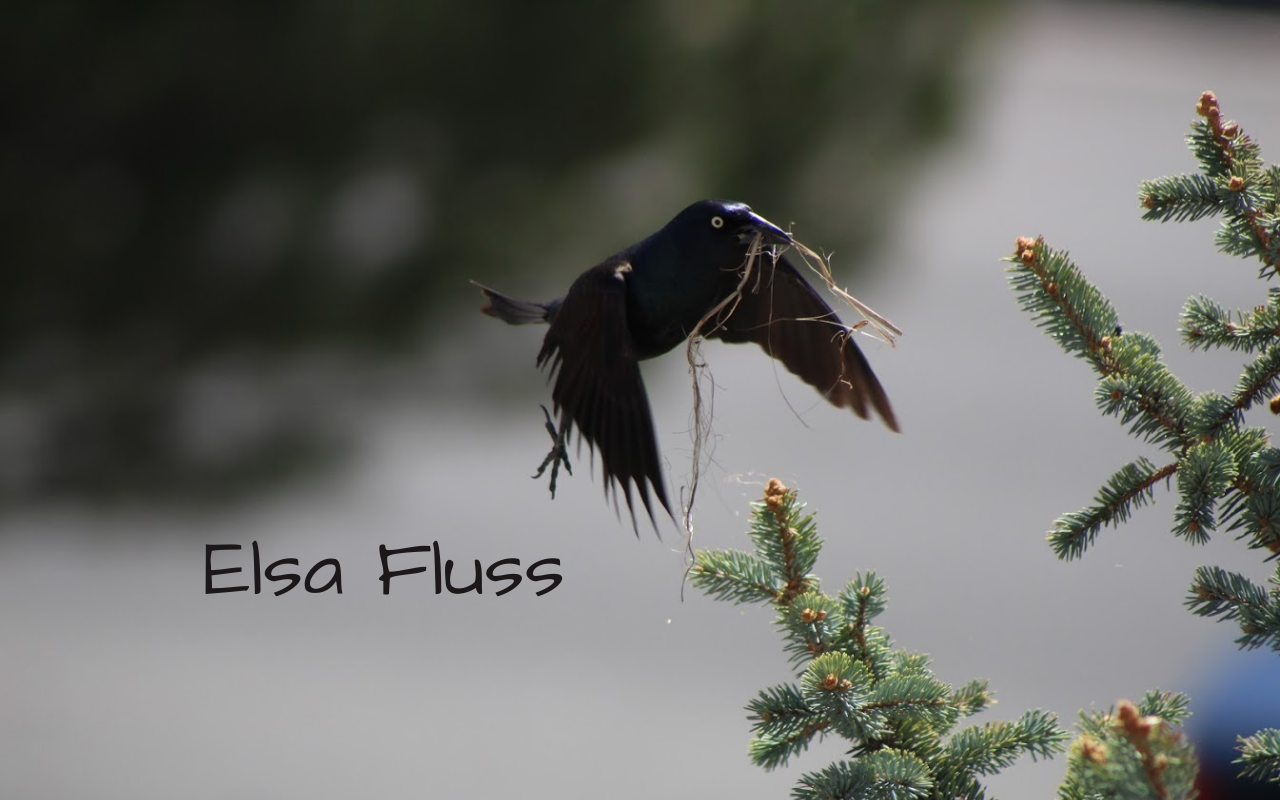
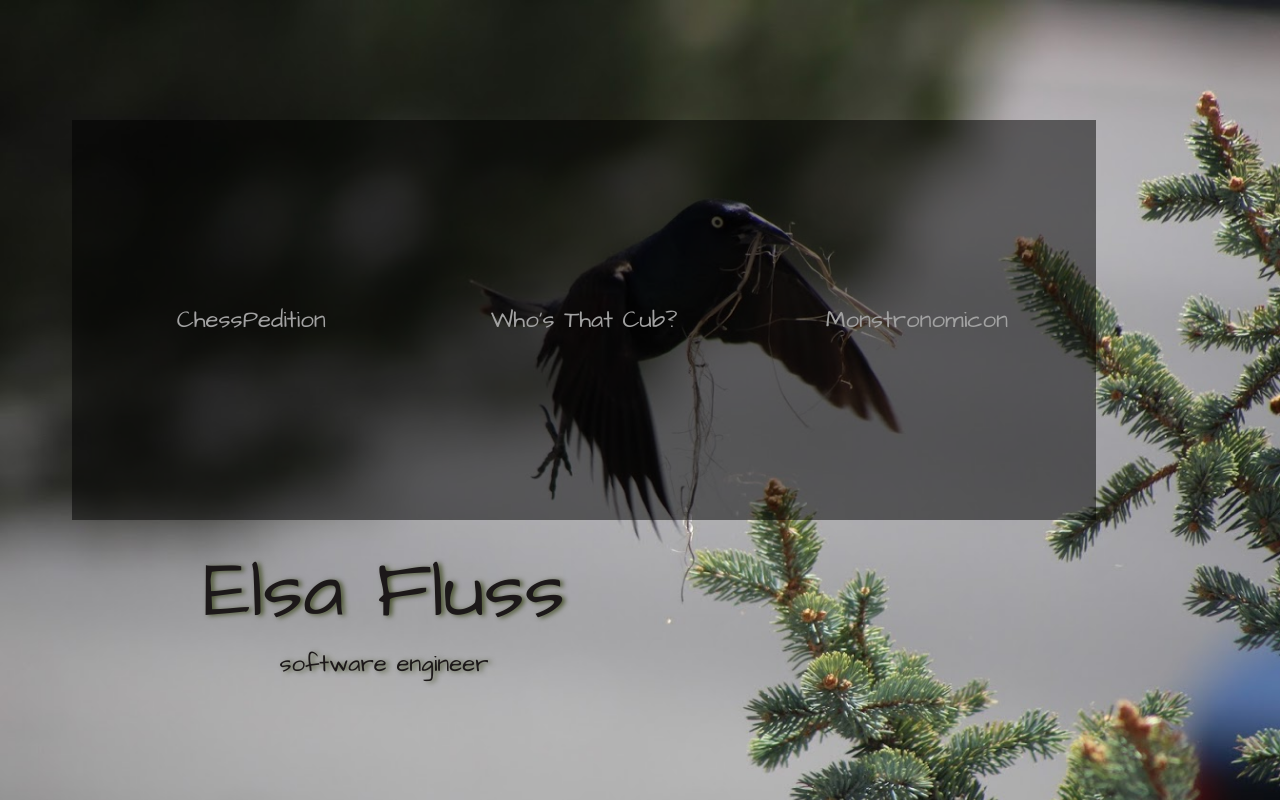
Before and after one commit to elsafluss/home-site, a React (Create React App) app: page / in a window 1280 px wide. Built offline with nearby package versions, Linux system fonts and the light colour scheme.

Commit message:
Add cards for current projects.

```diff
--- a/src/App.css
+++ b/src/App.css
@@ -24,10 +24,19 @@
   flex-direction: column;
   align-items: center;
   justify-content: center;
-  font-size: calc(10px + 2vmin);
   color: #1c1819;
-  height: 300px;
+  height: 200px;
   width: 60%;
   margin-bottom: 1em;
   font-size: 5em;
+  text-shadow: 3px 1px 5px #4b5530;
 }
+
+.App-header:hover {
+  transform: scale(1.2);
+}
+
+.header-small {
+  margin-top: 0;
+  font-size: x-large;
+}
--- a/src/App.js
+++ b/src/App.js
@@ -1,11 +1,14 @@
 import './assets/background-bird.jpeg'
+import Menu from './Menu'
 import './App.css';
 
 function App() {
   return (
     <div className="App">
+      <Menu />
       <header className="App-header">
       Elsa Fluss
+      <p className='header-small'>software engineer</p>
       </header>
     </div>
   );
--- /dev/null
+++ b/src/Card.css
@@ -0,0 +1,14 @@
+.card {
+    height: 90%;
+    width: 30%;
+    display: flex;
+    flex-direction: column;
+    justify-content: center;
+    align-items: center;
+    /* border: 1px solid blanchedalmond; */
+}
+
+.card:hover {
+    background-color: #4B5530;
+    transform: scale(1.1);
+}
--- /dev/null
+++ b/src/Card.js
@@ -0,0 +1,12 @@
+import React from "react"
+import './Card.css'
+
+const Card = ({ title }) => {
+  return (
+    <section className='card'>
+      {title}
+    </section>
+  )
+}
+
+export default Card
--- /dev/null
+++ b/src/Menu.css
@@ -0,0 +1,14 @@
+.menu {
+    height: 50vh;
+    width: 80vw;
+    /* border: 1px solid pink; */
+    display: flex;
+    flex-direction: row;
+    justify-content: space-evenly;
+    align-items: center;
+    margin-left: 3em;
+    background-color: #1C1819;
+    background: rgba(0, 0, 0, .5);
+    color: #A2A2A2;
+    font-size: x-large;
+}
--- /dev/null
+++ b/src/Menu.js
@@ -0,0 +1,17 @@
+import React from 'react'
+import Card from './Card'
+import './Menu.css'
+
+const Menu = () => {
+
+    return (
+      <section className="menu">
+        <Card title="ChessPedition" />
+        <Card title="Who's That Cub?" />
+        <Card title="Monstronomicon" />
+
+      </section>
+    )
+}
+
+export default Menu
```
